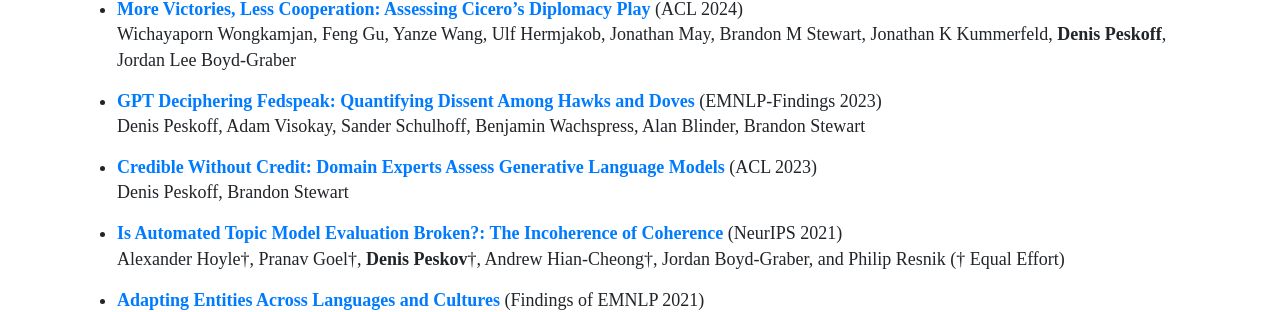
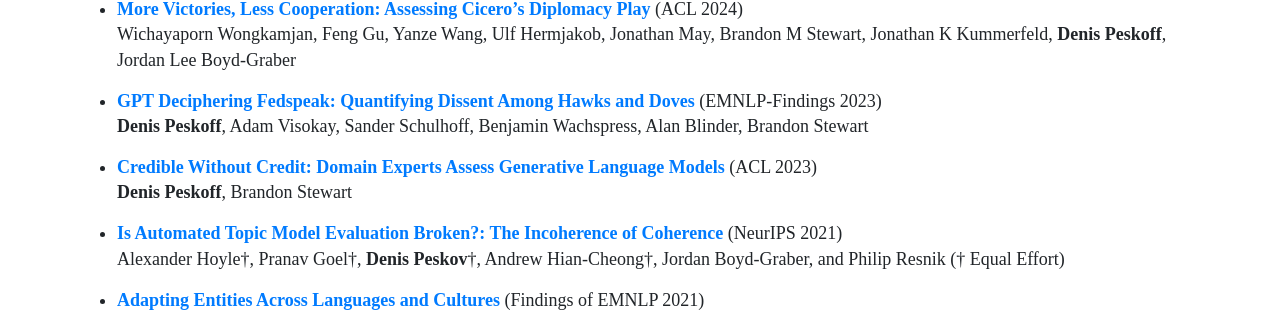
Before and after one commit to trigaten/Denis-Peskov-s-New-Website, a Jekyll site: the page built from publications.html, in a window 1280 px wide and 1288 px high. Shown: the part 252-564 px from the top of the window. Built offline with Jekyll 4.4.1, drawn with Linux system fonts in a browser that asks for light colours; nearby versions of some CDN libraries.

```diff
--- a/_includes/publications.md
+++ b/_includes/publications.md
@@ -2,9 +2,9 @@
 
 -  [**More Victories, Less Cooperation: Assessing Cicero's Diplomacy Play**](https://aclanthology.org/2024.acl-long.672.pdf) (ACL 2024) <br />Wichayaporn Wongkamjan, Feng Gu, Yanze Wang, Ulf Hermjakob, Jonathan May, Brandon M Stewart, Jonathan K Kummerfeld, **Denis Peskoff**, Jordan Lee Boyd-Graber
 
--  [**GPT Deciphering Fedspeak: Quantifying Dissent Among Hawks and Doves**](https://aclanthology.org/2023.findings-emnlp.434.pdf) (EMNLP-Findings 2023) <br />  Denis Peskoff, Adam Visokay, Sander Schulhoff, Benjamin Wachspress, Alan Blinder, Brandon Stewart
+-  [**GPT Deciphering Fedspeak: Quantifying Dissent Among Hawks and Doves**](https://aclanthology.org/2023.findings-emnlp.434.pdf) (EMNLP-Findings 2023) <br />  **Denis Peskoff**, Adam Visokay, Sander Schulhoff, Benjamin Wachspress, Alan Blinder, Brandon Stewart
 
--  [**Credible Without Credit: Domain Experts Assess Generative Language Models**](https://aclanthology.org/2023.acl-short.37.pdf) (ACL 2023) <br />  Denis Peskoff, Brandon Stewart
+-  [**Credible Without Credit: Domain Experts Assess Generative Language Models**](https://aclanthology.org/2023.acl-short.37.pdf) (ACL 2023) <br />  **Denis Peskoff**, Brandon Stewart
 
 -  [**Is Automated Topic Model Evaluation Broken?: The Incoherence of Coherence**](https://arxiv.org/abs/2107.02173) (NeurIPS 2021) <br />  Alexander Hoyle†, Pranav Goel†, **Denis Peskov**†, Andrew Hian-Cheong†, Jordan Boyd-Graber, and Philip Resnik († Equal Effort)
 
```
